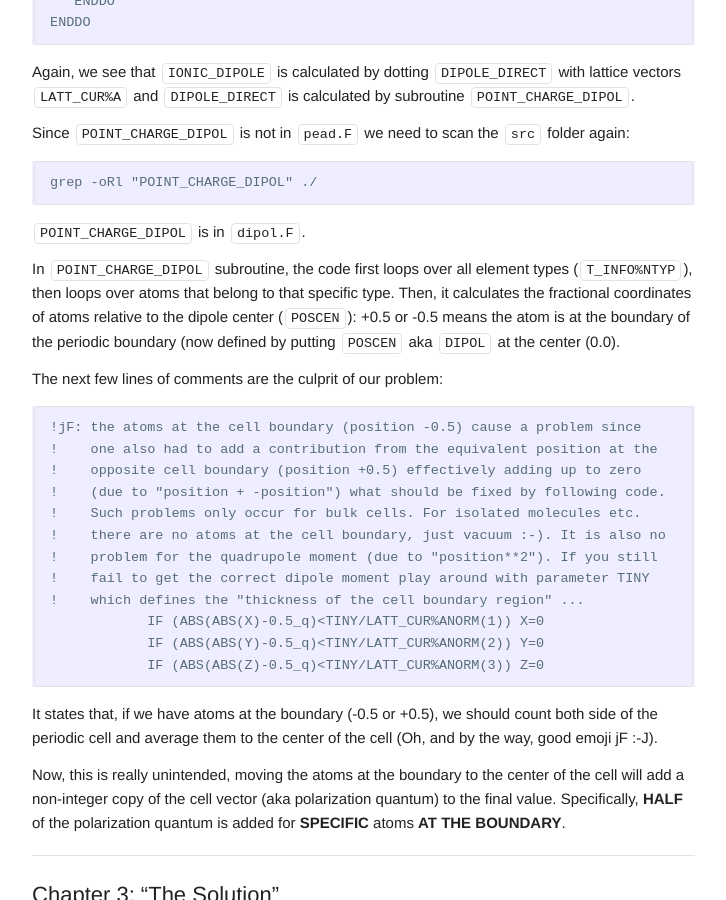
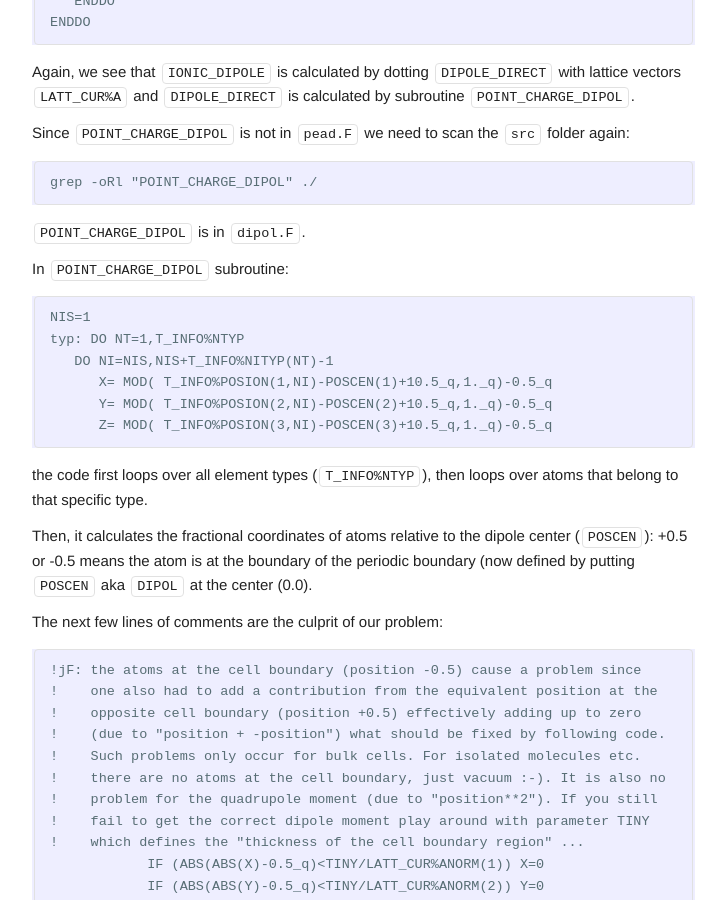
Before and after one commit to Chengcheng-Xiao/Chengcheng-Xiao.github.io, a Jekyll site: the page built from _posts/2021-05-28-ionic_polarization.md, in a window 1280 px wide and 900 px high, scrolled down 3165 px. Shown: the whole window, without its empty margins (160-886 px from the left). Built offline with Jekyll 4.4.1, drawn with Linux system fonts in a browser that asks for light colours; formulas are drawn with MathJax 3; comment, search, counter and statistics services are not loaded.

Commit message:
add stuff to 2021-05-28-ionic_polarization.md

````diff
--- a/_posts/2021-05-28-ionic_polarization.md
+++ b/_posts/2021-05-28-ionic_polarization.md
@@ -164,7 +164,19 @@ grep -oRl "POINT_CHARGE_DIPOL" ./
 
 `POINT_CHARGE_DIPOL` is in `dipol.F`.
 
-In `POINT_CHARGE_DIPOL` subroutine, the code first loops over all element types (`T_INFO%NTYP`), then loops over atoms that belong to that specific type.
+In `POINT_CHARGE_DIPOL` subroutine:
+
+```
+NIS=1
+typ: DO NT=1,T_INFO%NTYP
+   DO NI=NIS,NIS+T_INFO%NITYP(NT)-1
+      X= MOD( T_INFO%POSION(1,NI)-POSCEN(1)+10.5_q,1._q)-0.5_q
+      Y= MOD( T_INFO%POSION(2,NI)-POSCEN(2)+10.5_q,1._q)-0.5_q
+      Z= MOD( T_INFO%POSION(3,NI)-POSCEN(3)+10.5_q,1._q)-0.5_q
+```
+
+the code first loops over all element types (`T_INFO%NTYP`), then loops over atoms that belong to that specific type.
+
 Then, it calculates the fractional coordinates of atoms relative to the dipole center (`POSCEN`): +0.5 or -0.5 means the atom is at the boundary of the periodic boundary (now defined by putting `POSCEN` aka `DIPOL` at the center (0.0).
 
 The next few lines of comments are the culprit of our problem:
````
